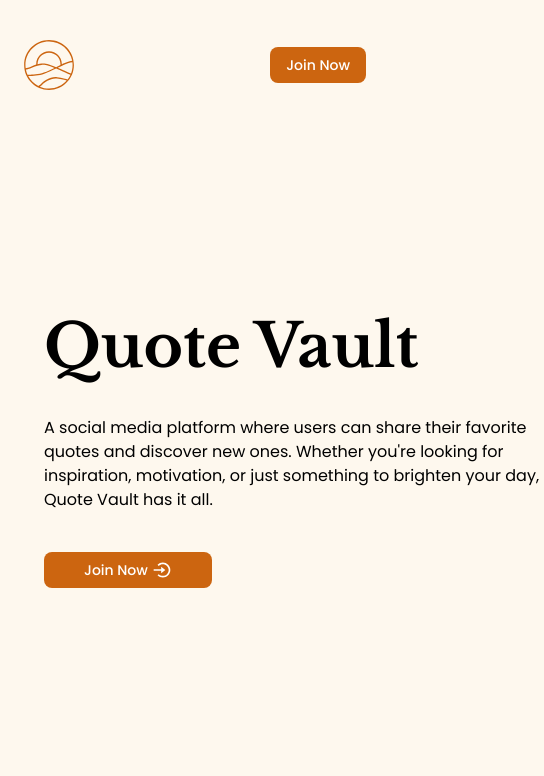
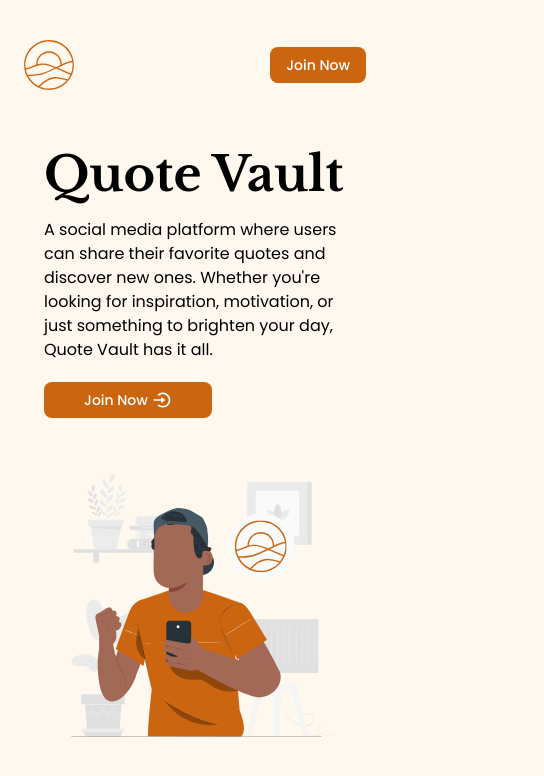
Before and after one commit to Ansub/QuoteVault, a Next.js app: page / in a window 390 px wide. Shown: the top 776 px of the page, 544 px wide, since content can reach past the window. Built offline with nearby package versions, Linux system fonts and the light colour scheme; no server answers.

Commit message:
made it responsive for mobile

```diff
--- a/components/nav.js
+++ b/components/nav.js
@@ -28,7 +28,7 @@ export default function Nav() {
         {user && (
           <div className="flex items-center gap-1">
             <Link
-              className="py-2 text-sm bg-[#CC6510] text-white rounded px-6 transition-all ease-linear duration-300 hover:bg-black"
+              className="py-2 text-sm bg-[#CC6510] text-white rounded px-4 md:px-6 transition-all ease-linear duration-300 hover:bg-black"
               href={"/post"}
             >
               New Post
--- a/pages/auth/login.js
+++ b/pages/auth/login.js
@@ -34,7 +34,7 @@ export default function Login() {
         height={100}
         alt={"Logo"}
       />
-      <h1 className="text-4xl font-bold mt-5 font-serif">
+      <h1 className="text-4xl text-center font-bold mt-5 font-serif">
         Welcome To Quote Vault
       </h1>
       <p className="pt-5">Elevate your thoughts, Inspire the world.</p>
--- a/pages/index.js
+++ b/pages/index.js
@@ -18,10 +18,12 @@ export default function Mainpage() {
   }, [user, loading])
 
   return (
-    <div className="text-red flex items-center justify-between h-[calc(100vh-200px)] p-5">
+    <div className="text-red flex flex-col md:flex-row items-center justify-between h-[calc(100vh-200px)] p-5">
       <div>
-        <div className="font-serif font-bold text-6xl mb-10">Quote Vault</div>
-        <div className="mb-10 text-md w-[500px]">
+        <div className="font-serif font-bold text-5xl md:text-6xl mb-5 md:mb-10">
+          Quote Vault
+        </div>
+        <div className="mb-5 md:mb-10 text-md w-full md:w-[500px]">
           {` A social media platform where users can share their favorite quotes and discover new ones. Whether you're looking for inspiration, motivation, or just something to brighten your day, Quote Vault has it all.`}
         </div>
         <Link href="/auth/login">
```
